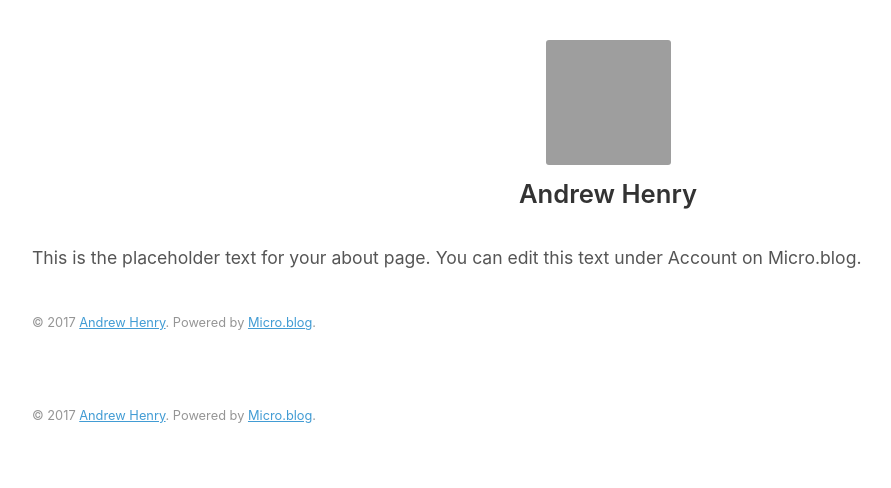
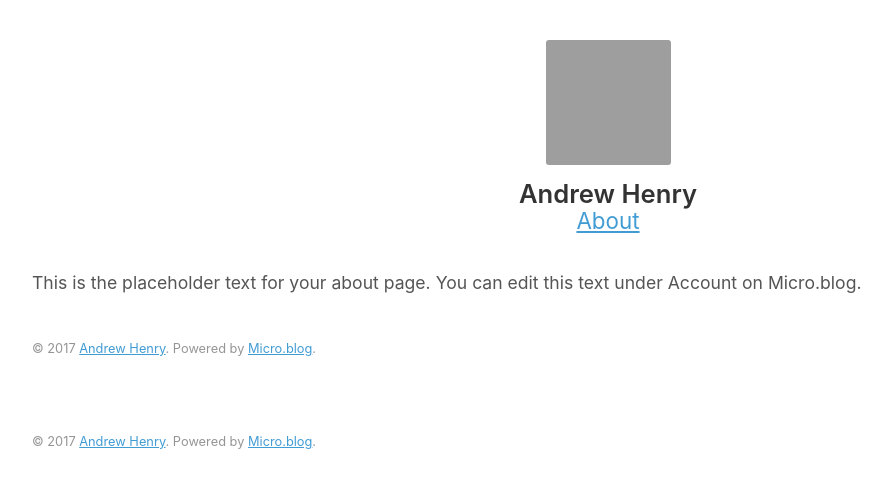
Before and after one commit to andymitchhank/andymitchhank.github.io, a Jekyll site: the page built from about.md, in a window 1280 px wide. Shown: the top 488 px of the page, without its empty margins (32-923 px from the left). Built offline with Jekyll 4.4.1, drawn with Linux system fonts in a browser that asks for light colours; our own code applies the rules of GitHub Pages for plain Markdown files; grey boxes are pictures that could not be loaded.

Commit message:
Mirroring from Micro.blog.

```diff
--- a/_includes/header.html
+++ b/_includes/header.html
@@ -3,6 +3,6 @@
     <img src="{{ site.avatar }}" alt="{{ site.full_name }}">
   </figure>
   <h1 class="site__name">{{ site.full_name }}</h1>
-<!--  <h2 class="site__bio">{{ site.bio }}</h2> -->
+  <h2 class="site__bio"><a href="/about/">About</a></h2>
 <!--  <a href="#" class="button button--primary">Subscribe</a> -->
 </header>
```
